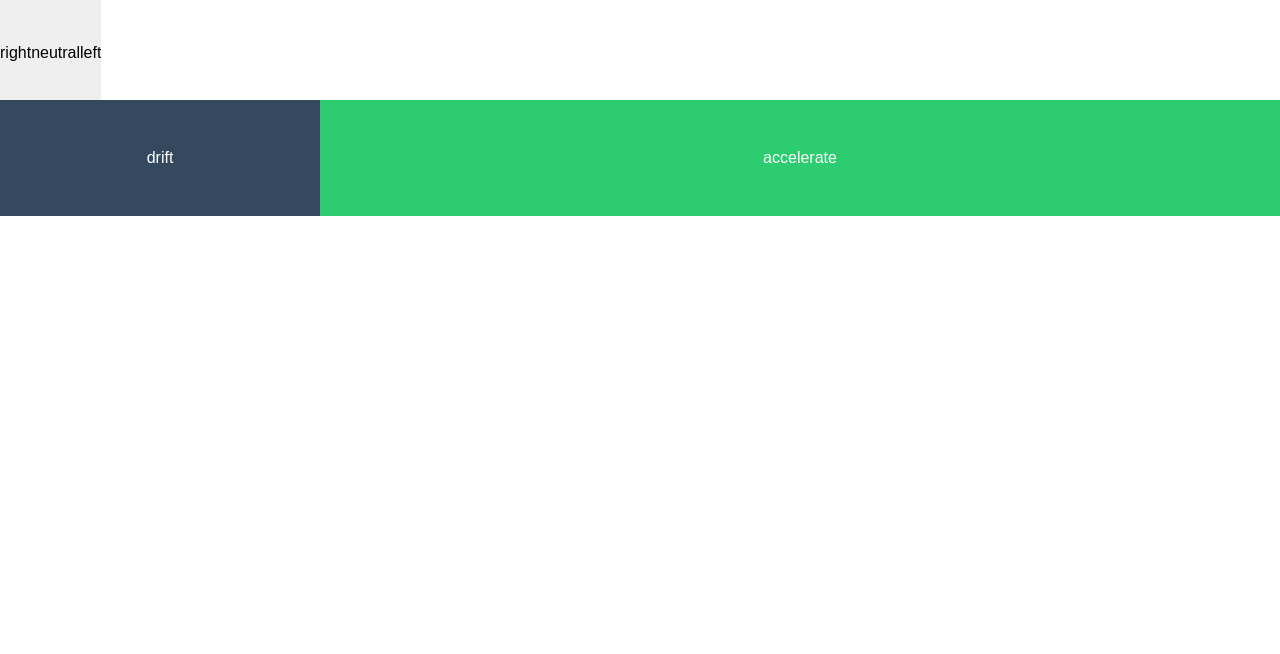
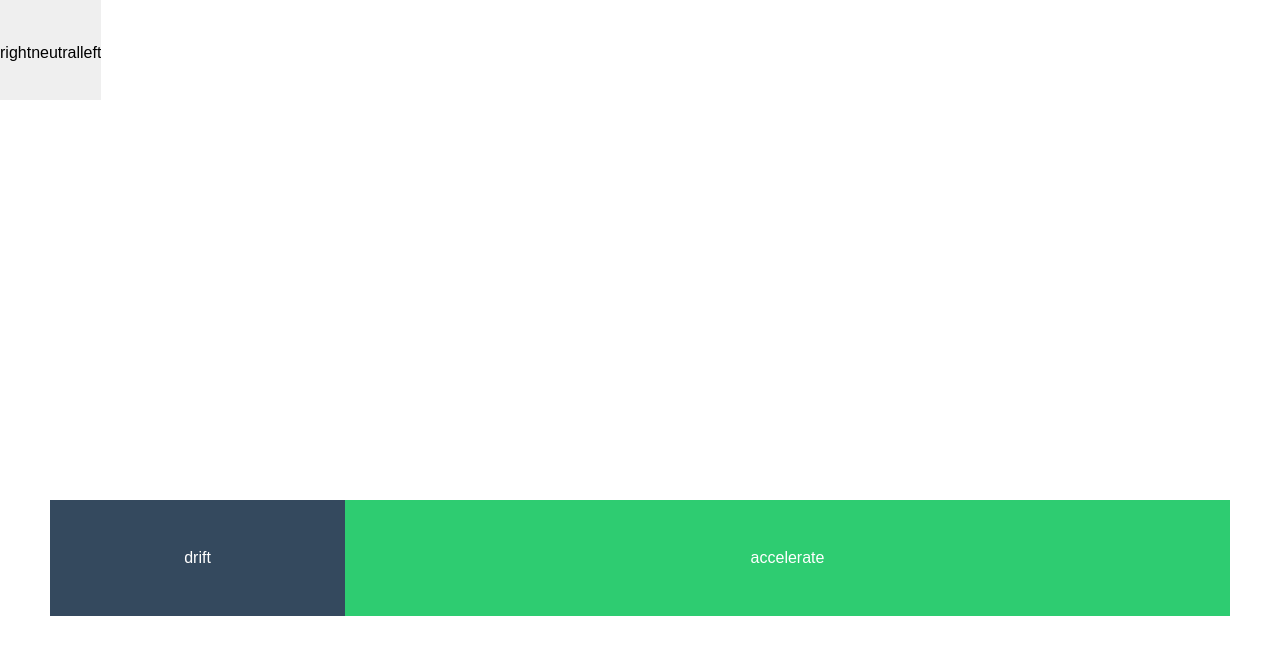
Before and after one commit to bhawkes/KARTiplayer, a plain HTML site: page public/index.html in a window 1280 px wide. Drawn offline with nearby package versions, Linux system fonts and the light colour scheme; no server answers.

Commit message:
added in media query for table sizes

```diff
--- a/public/css/main.css
+++ b/public/css/main.css
@@ -67,3 +67,10 @@ html, body {
     background:#2ecc71;
     color:#ffffff;
 }
+
+@media screen and (orientation: landscape) and (min-width: 1024px) {
+    .commands {
+        margin-top: 400px;
+        padding: 0 50px;
+    }
+}
--- a/public/js/controller.js
+++ b/public/js/controller.js
@@ -1,5 +1,4 @@
 $(document).ready(function(){
-
     //grab all the frontend controller variables
     var left = $('.left');
     var right = $('.right');
```
